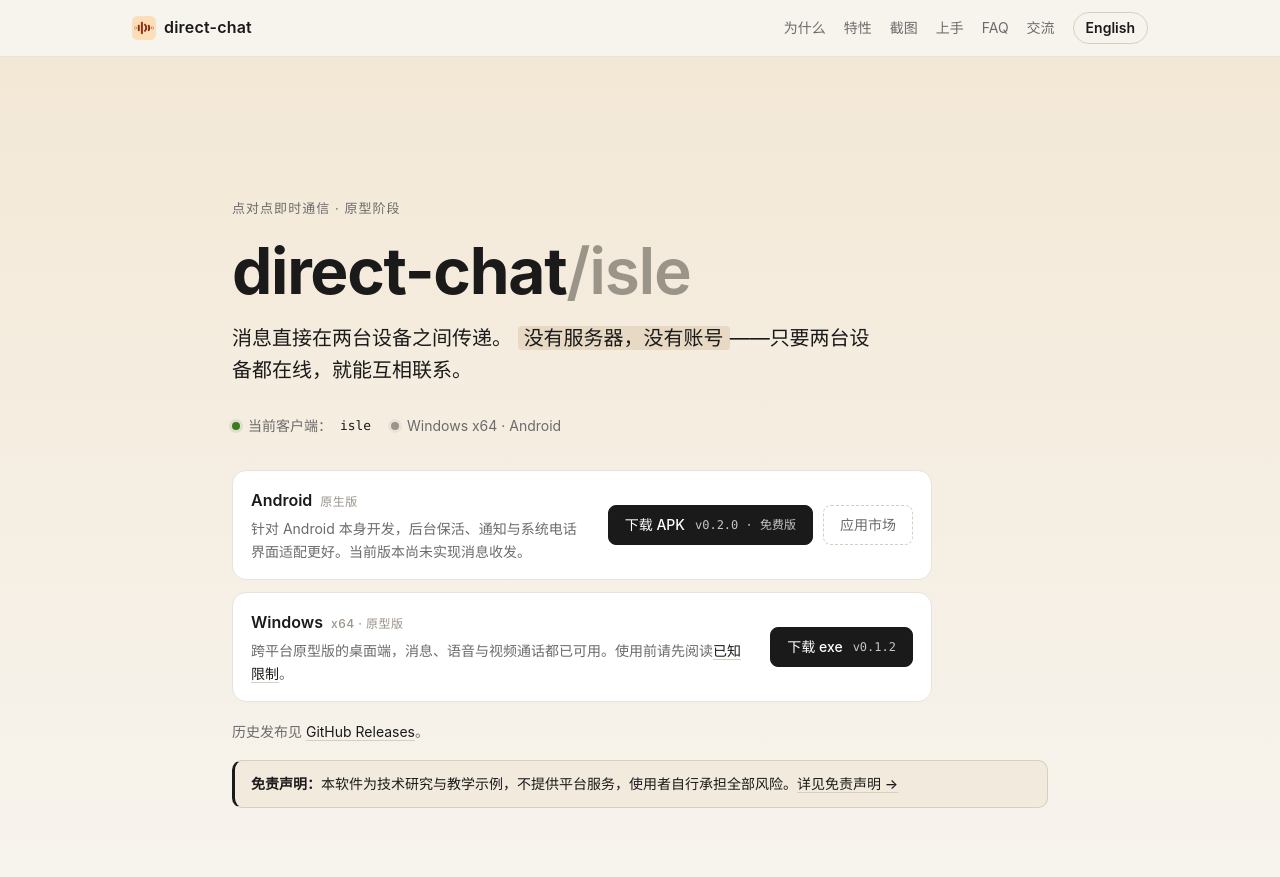
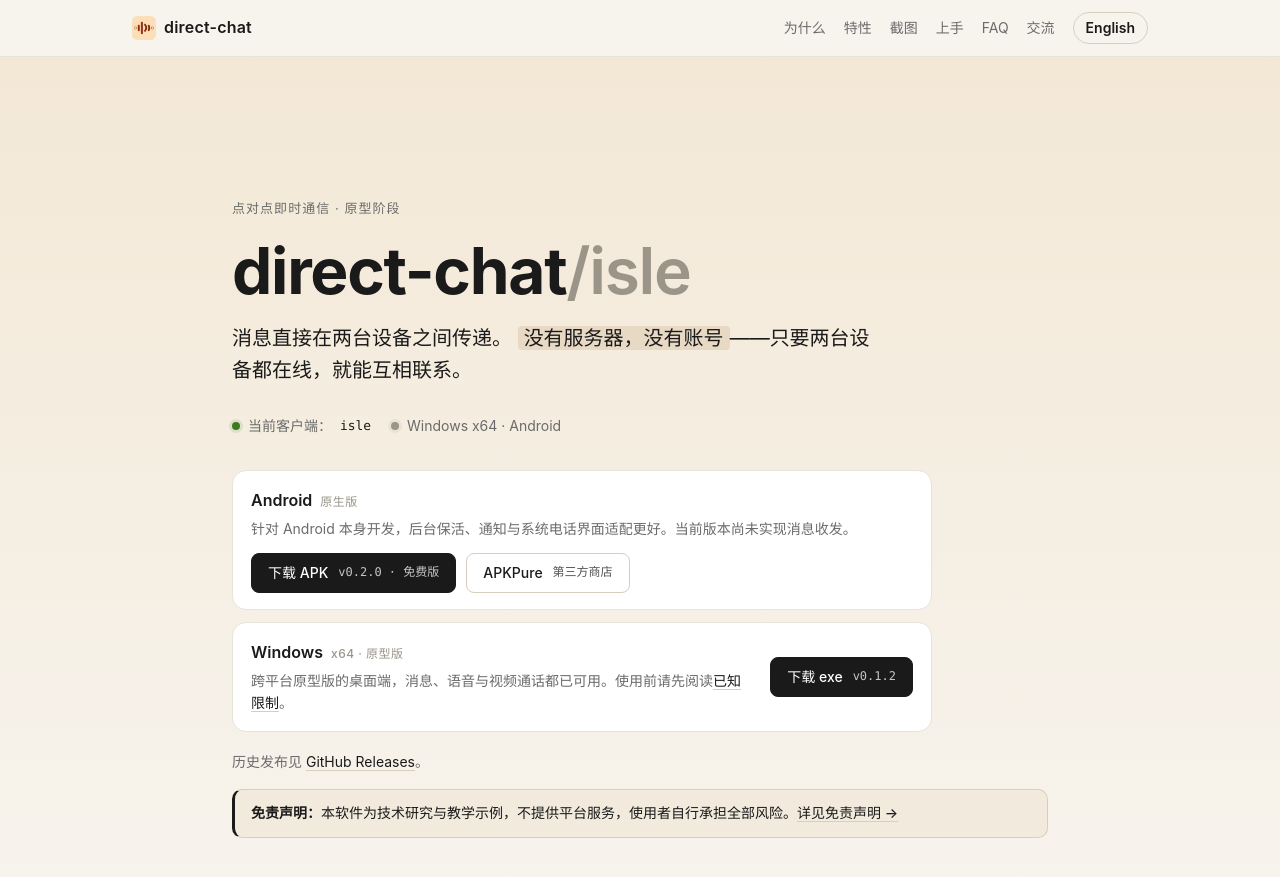
Before and after one commit to CliffHan/direct-chat-release, a Jekyll site: the page built from index.md, in a window 1280 px wide and 900 px high. Shown: the top 877 px of the window. Built offline with Jekyll 4.4.1, drawn with Linux system fonts in a browser that asks for light colours.

Commit message:
Add apkpure link

```diff
--- a/_config.yml
+++ b/_config.yml
@@ -17,6 +17,14 @@ proto_version: "0.1.2"      # 原型版（仅 Windows x64）
 releases_url: "https://github.com/CliffHan/direct-chat-release/releases"
 download_windows: "https://github.com/CliffHan/direct-chat-release/releases/download/proto-v0.1.2/isle_v0.1.2_efd980c_windows_x64.exe"
 download_android: "https://github.com/CliffHan/direct-chat-release/releases/download/native-v0.2.0/isle_v0.2.0_038d898_android_universal_free.apk"
+
+# 应用商店（已上架的写在这里，首页 Android 卡片会自动生成按钮；中英两版同步）
+# 新增一家商店 = 往列表里加一条，正文不用改。note_* 可省略（省略则不显示小字）。
+app_stores:
+  - name: "APKPure"
+    url: "https://apkpure.com/p/com.cliff.isle.free"
+    note_zh: "第三方商店"
+    note_en: "third-party store"
 
 # 法律页面（/privacy/ 与 /terms/）共用的信息，改动只需在这里改一处
 legal_effective_date: "2026-09-09"          # 生效日期（YYYY-MM-DD）
--- a/index.md
+++ b/index.md
@@ -37,7 +37,14 @@ description: direct-chat：消息直接在设备之间传递，没有服务器
             下载 APK
             <span class="btn-note">v{{ site.native_version }} · 免费版</span>
           </a>
-          <span class="btn btn-soon">应用市场</span>
+          {%- for store in site.app_stores %}
+          <a class="btn btn-ghost" href="{{ store.url }}" target="_blank" rel="noopener">
+            {{ store.name }}
+            {%- if store.note_zh %}
+            <span class="btn-note">{{ store.note_zh }}</span>
+            {%- endif %}
+          </a>
+          {%- endfor %}
         </div>
       </li>
       <li class="dl-item">
```
Also changed, not shown: en/index.md (+8 -1 lines).
